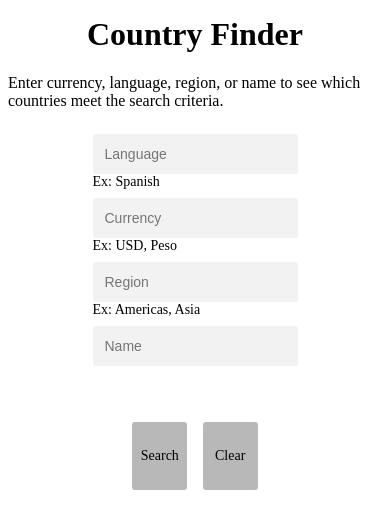
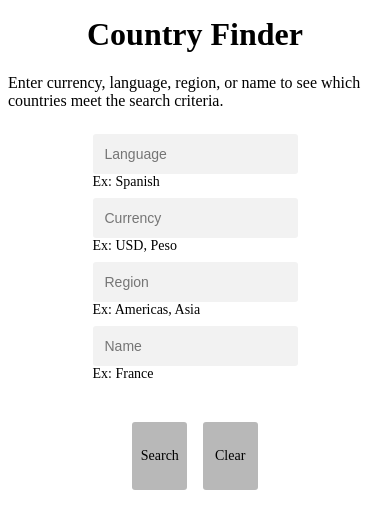
Before and after one commit to sdr94625/country-finder, a React (Vite) app: page / in a window 390 px wide. Shown: the top 528 px of the page. Built offline with nearby package versions, Linux system fonts and the light colour scheme.

Commit message:
fixed name label

```diff
--- a/src/components/InputGroup/input-group.css
+++ b/src/components/InputGroup/input-group.css
@@ -63,9 +63,6 @@
         align-items: baseline;
     }
 
-    .name p{
-        color: white;
-    }
 }
 @media(min-width: 651px){
 
```
